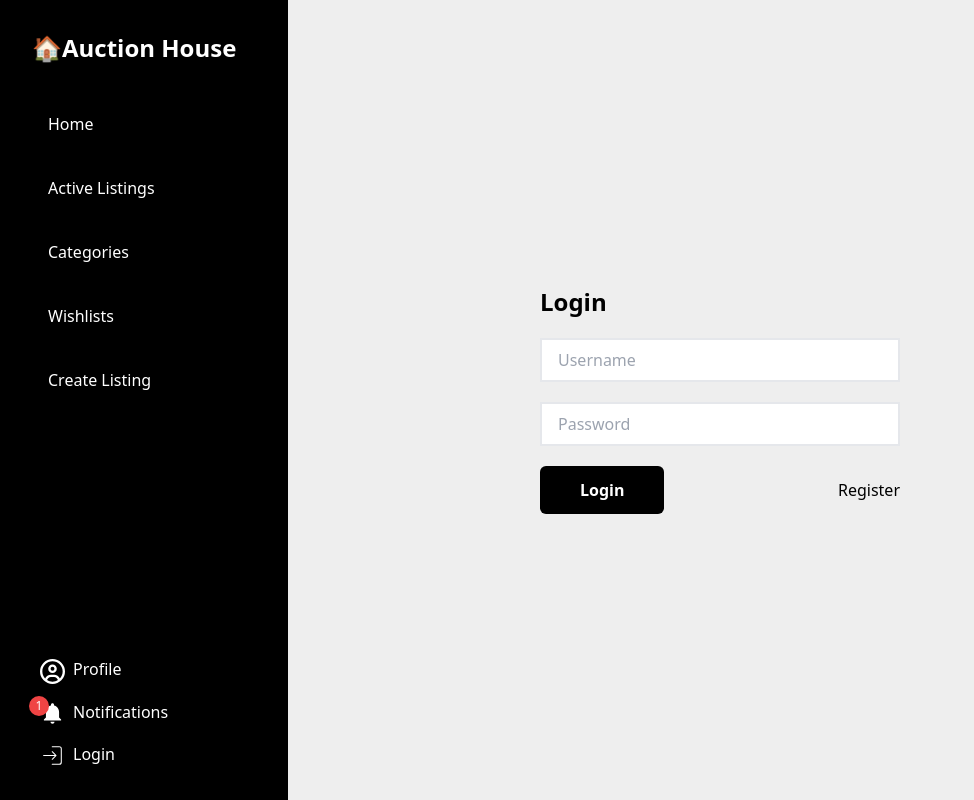
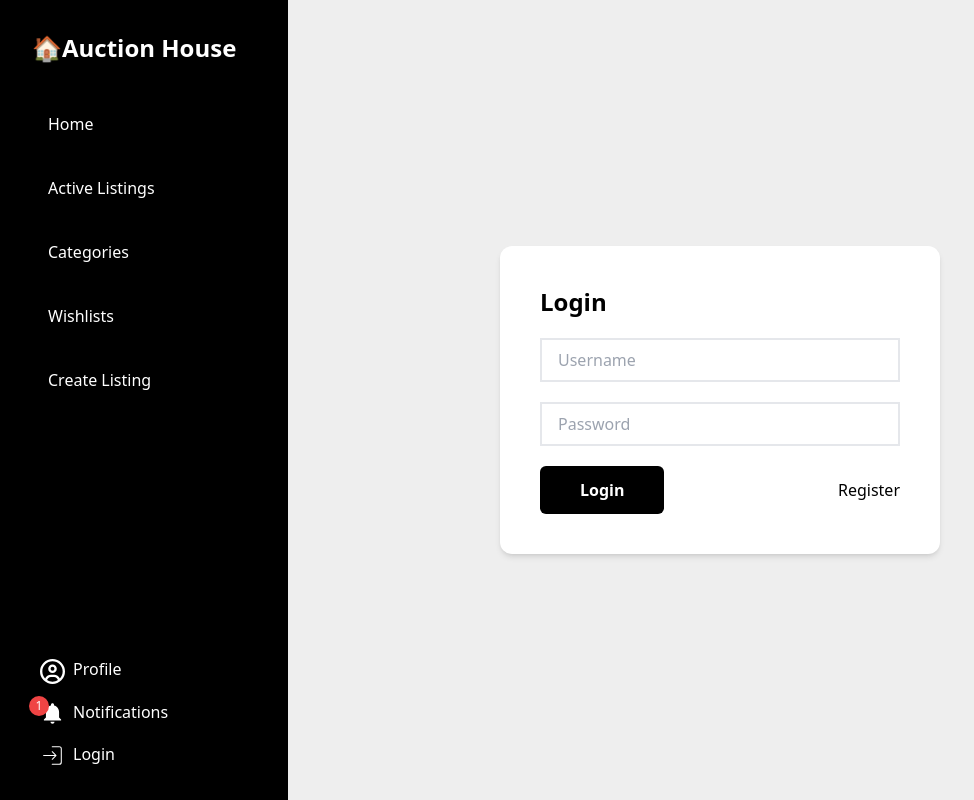
Before and after one commit to LynxQuas/auction-house, a React (Vite) app: page /login in a window 1280 px wide. Shown: the whole page, without its empty margins (0-974 px from the left). Built offline with nearby package versions, Linux system fonts and the light colour scheme.

Commit message:
add (style): white background to login form

```diff
--- a/src/pages/LoginPage.tsx
+++ b/src/pages/LoginPage.tsx
@@ -20,9 +20,10 @@ const LoginPage = () => {
     };
 
     return (
+        <div className=" md:w-[30rem] w-screen p-5 md:h-[25rem] translate-x-[-50%] translate-y-[-50%] absolute top-[50%] left-[50%] sm:w-[25rem] md:ml-20 flex flex-col justify-center items-center">
             <form
                 onSubmit={handleSubmit(submitHandler)}
-            className="flex flex-col gap-5  translate-x-[-50%] translate-y-[-50%] absolute top-[50%] left-[50%]  sm:w-[25rem] w-full p-5 md:ml-20"
+                className="bg-white flex flex-col gap-5 w-full md:p-10 py-10 px-5 rounded-xl shadow-md"
             >
                 <h2 className="text-2xl font-bold">Login</h2>
                 <Input
@@ -43,7 +44,8 @@ const LoginPage = () => {
                         required: "Password is required.",
                         minLength: {
                             value: 6,
-                        message: "Password should be at least 6 character long.",
+                            message:
+                                "Password should be at least 6 character long.",
                         },
                     }}
                 />
@@ -60,6 +62,7 @@ const LoginPage = () => {
                     </Link>
                 </div>
             </form>
+        </div>
     );
 };
 
```
Lines whose indentation alone changed are shown as unchanged.
